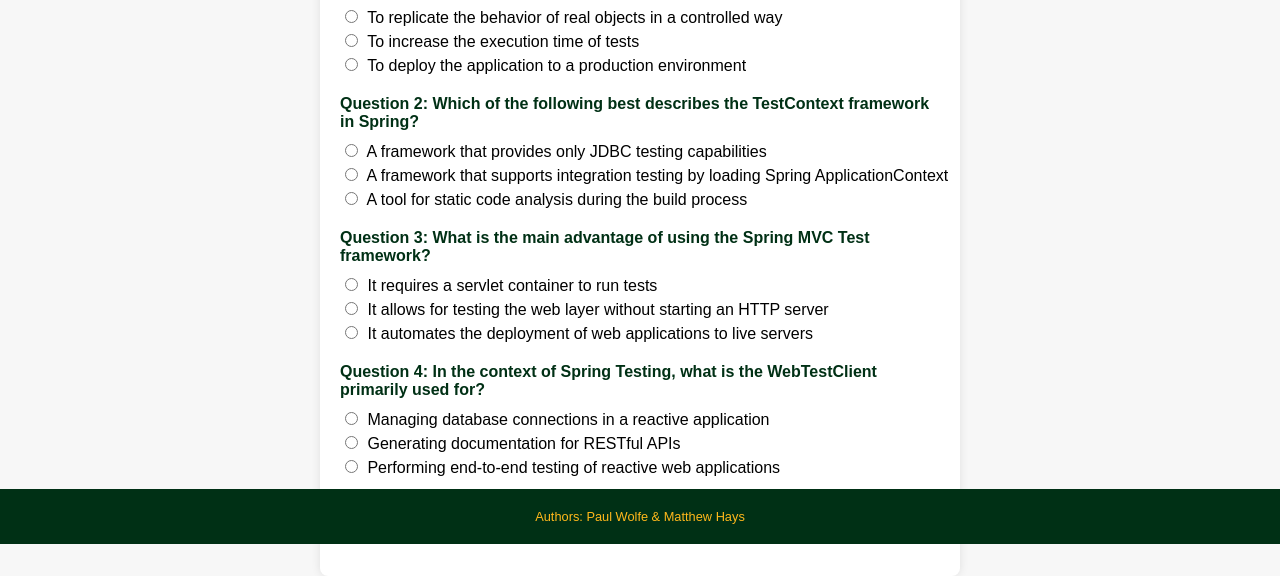
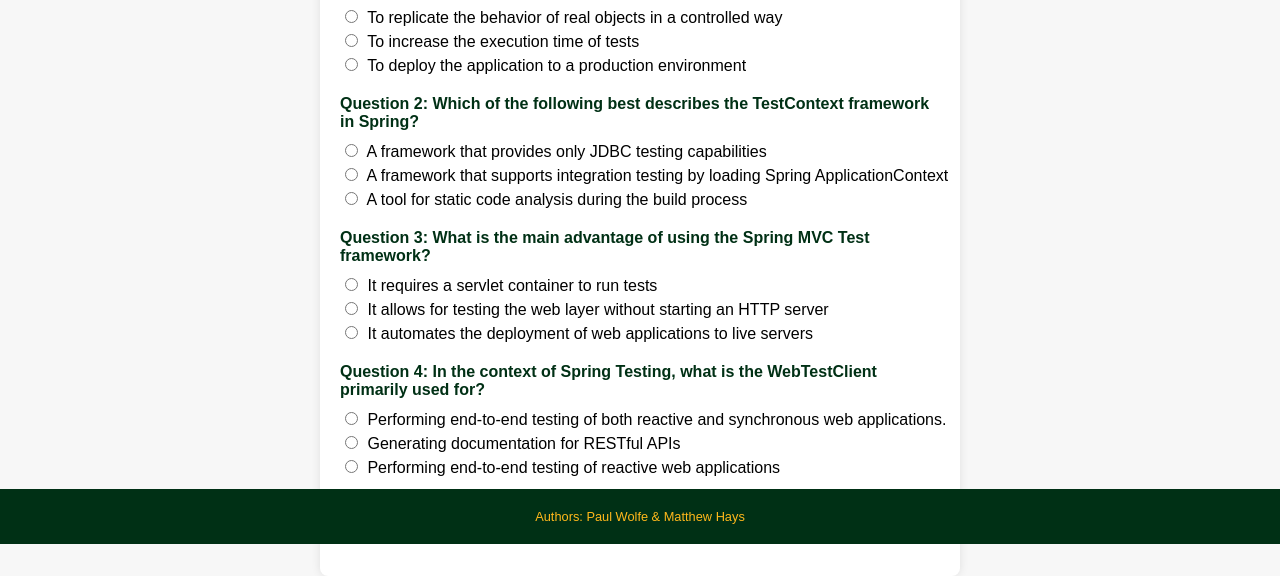
Before and after one commit to paulwolfe0313/Spring-Testing-Quiz, a plain HTML site: page index.html in a window 1280 px wide. Shown: the part 256-832 px from the top of the page. Drawn offline with nearby package versions, Linux system fonts and the light colour scheme.

Commit message:
changed question 4

```diff
--- a/index.html
+++ b/index.html
@@ -32,7 +32,7 @@
         </div>
         <div class="question" data-correct="C">
             <p>Question 4: In the context of Spring Testing, what is the WebTestClient primarily used for?</p>
-            <label><input type="radio" name="q4" value="A"> Managing database connections in a reactive application</label>
+            <label><input type="radio" name="q4" value="A"> Performing end-to-end testing of both reactive and synchronous web applications.</label>
             <label><input type="radio" name="q4" value="B"> Generating documentation for RESTful APIs</label>
             <label><input type="radio" name="q4" value="C"> Performing end-to-end testing of reactive web applications</label>
         </div>
```
